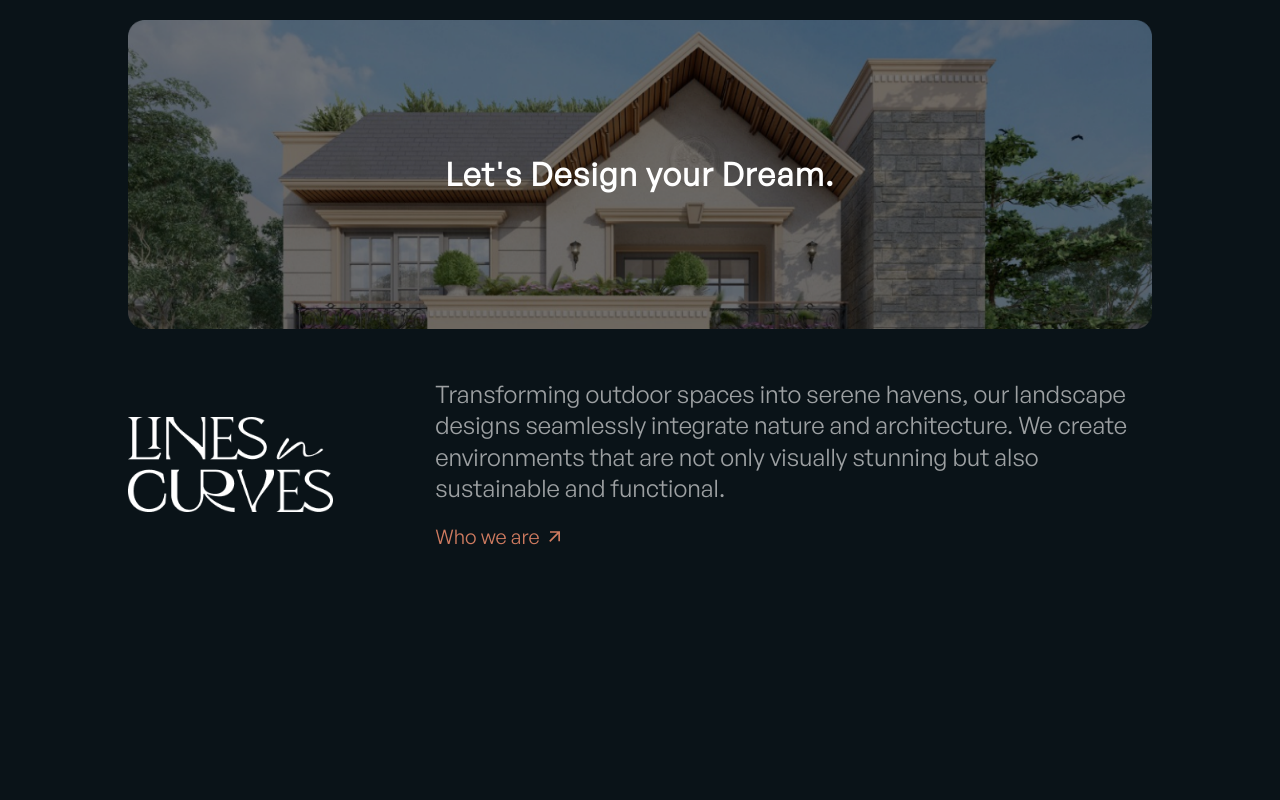
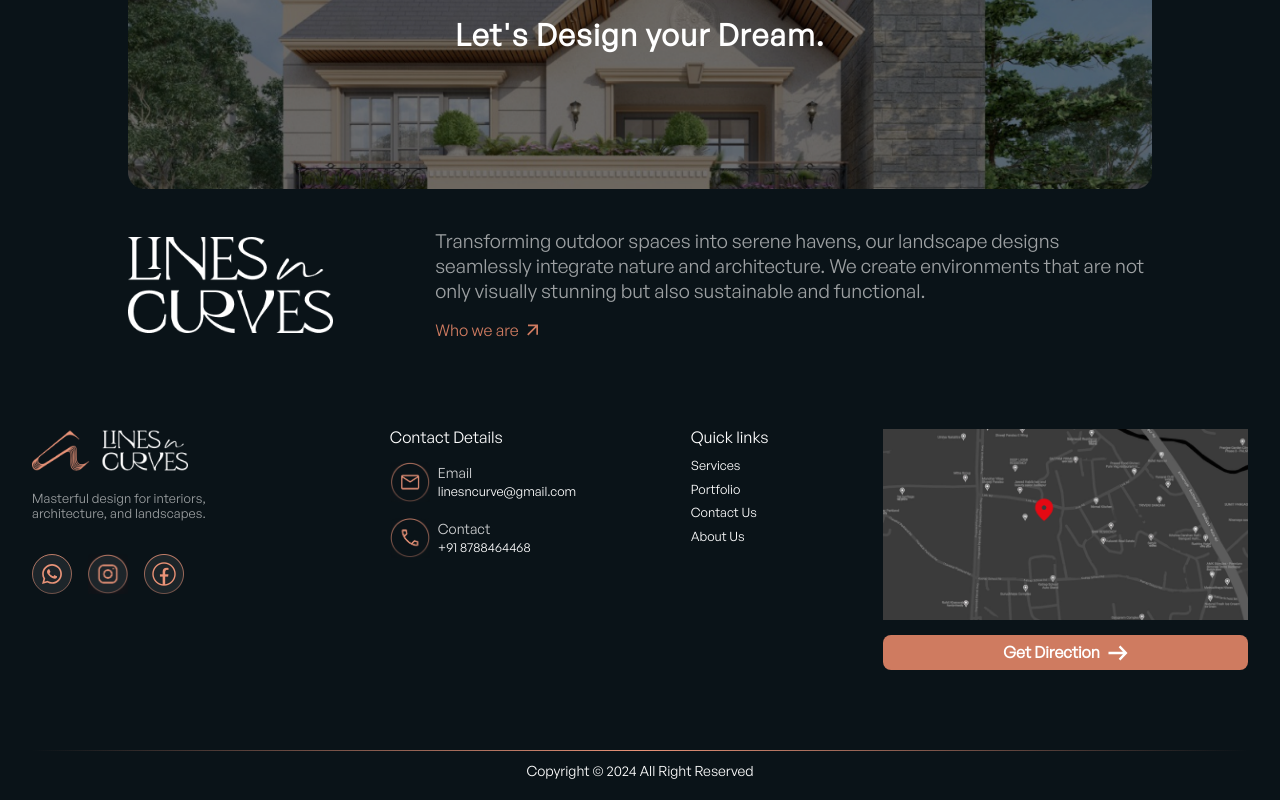
Before and after one commit to ShubhamS06/L_and_C_web, a React (Vite) app: page / in a window 1280 px wide. Shown: the part 680-1480 px from the top of the page. Before the commit the page ends 1230 px from the top, so only its background shows below. Built offline with nearby package versions, Linux system fonts and the light colour scheme.

Commit message:
fix: footer layout

```diff
--- a/src/App.tsx
+++ b/src/App.tsx
@@ -3,6 +3,7 @@ import './utility.global.css'
 import Navbar from './components/navbar'
 import HeroSection from './containers/heroSection'
 import DesignSection from './containers/designSection'
+import Footer from './components/footer'
 
 export default function App() {
 
@@ -11,6 +12,7 @@ export default function App() {
       <Navbar />
       <HeroSection />
       <DesignSection />
+      <Footer />
     </div>
   )
 }
--- a/src/components/footer/footer.module.css
+++ b/src/components/footer/footer.module.css
@@ -105,3 +105,17 @@
     line-height: 16.8px;
     padding: 1.5rem 0;
 }
+
+@media screen and (max-width: 1500px) {
+    .footer>* {
+        width: 95%;
+    }
+
+    .top {
+        gap: 1rem;
+    }
+
+    .top>*:nth-child(4) {
+        width: 30%;
+    }
+}
--- a/src/global.css
+++ b/src/global.css
@@ -243,8 +243,8 @@ hr {
 }
 
 
-/* @media screen and (max-width: 1500px) {
+@media screen and (max-width: 1500px) {
   :root {
     font-size: 8px;
   }
-} */
+}
```
Lines whose indentation alone changed are shown as unchanged.
